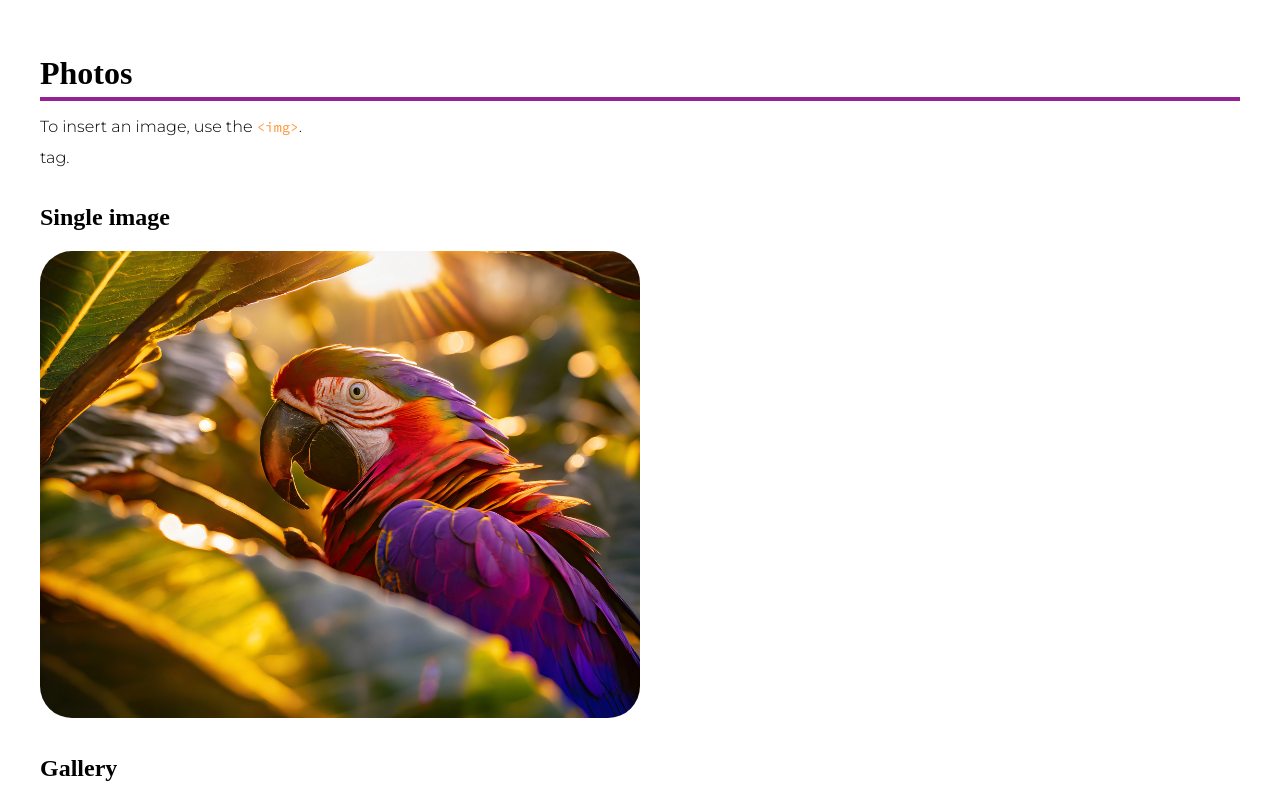
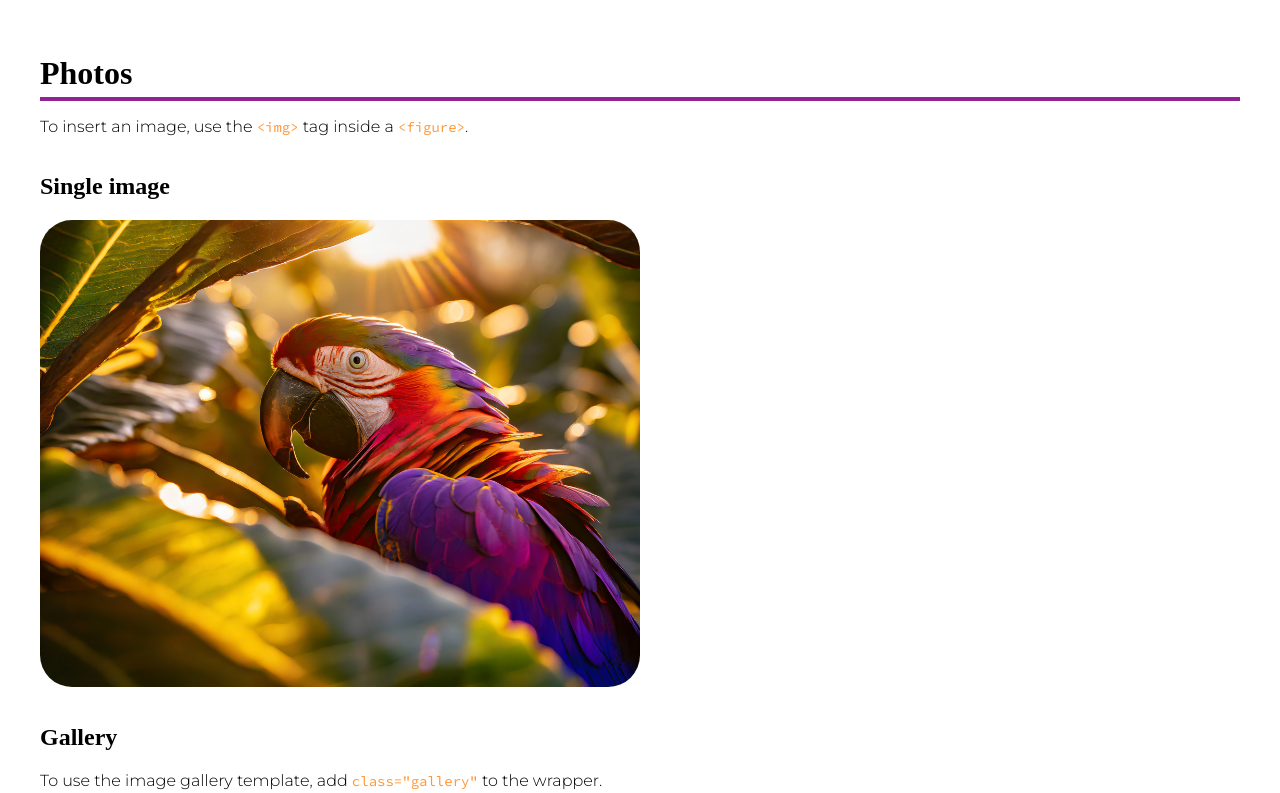
Before and after one commit to pslib-cz/2023-l4-web-typographic-library-NatalieRysava, a plain HTML site: page demo.html in a window 1280 px wide. Shown: the part 3178-3971 px from the top of the page. Drawn offline with nearby package versions, Linux system fonts and the light colour scheme; a web font is replaced by a local one.

Commit message:
readme final

```diff
--- a/demo.html
+++ b/demo.html
@@ -164,7 +164,7 @@
             </section>
             <section id="photos">
                 <h2>Photos</h2>
-                <p>To insert an image, use the <code>&lt;img&gt;</code>.</p> tag.</p>
+                <p>To insert an image, use the <code>&lt;img&gt;</code> tag inside a <code>&lt;figure&gt;</code>.</p>
                 <h3>Single image</h3>
                 <figure>
                     <a href="imgs/Img 1.jpg"><img class="galerry__images" src="imgs/Img 1.jpg" alt="Colorful parrot"/></a>
```
Also changed, not shown: 1 other file.
